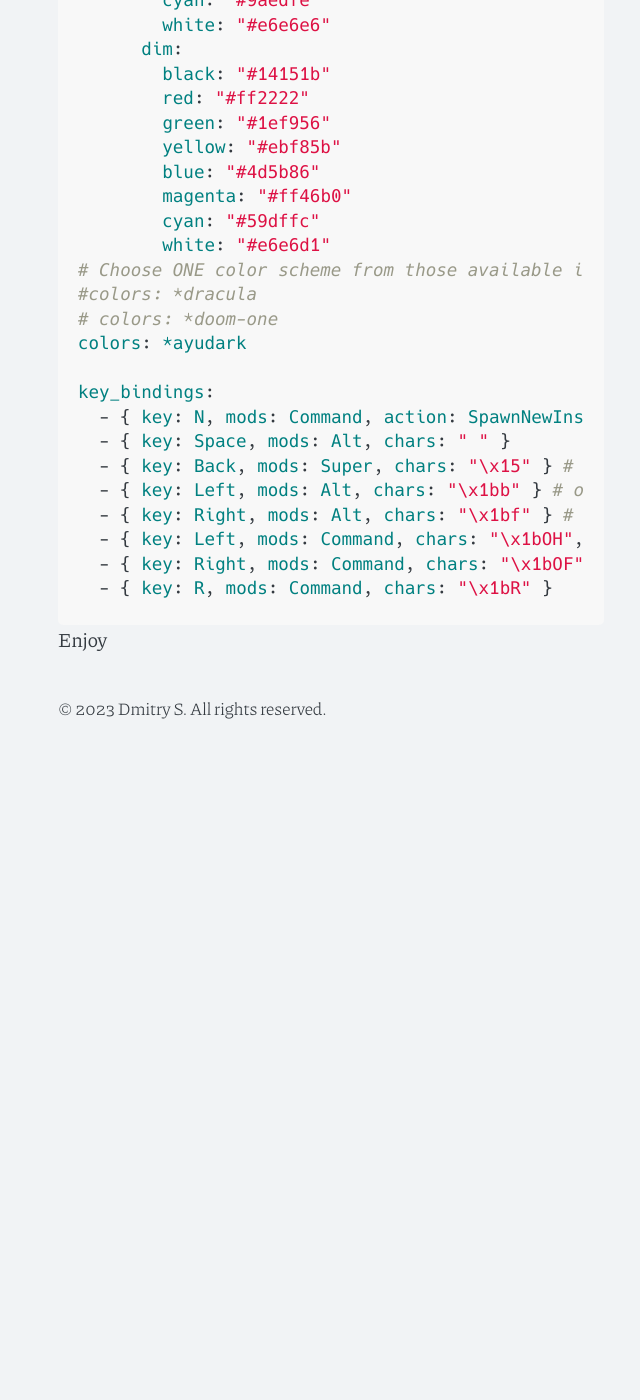
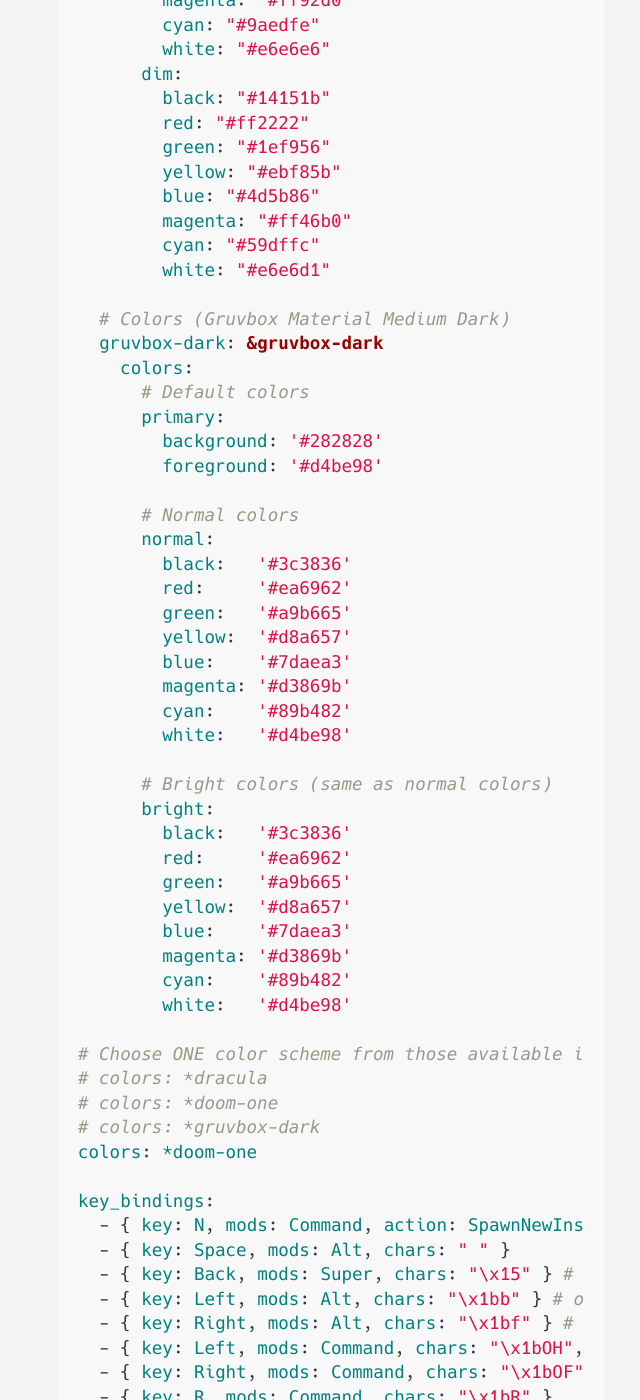
Before and after one commit to smyrnovd/smyrnovd.github.io, a Jekyll site: the page built from _posts/2023-08-28-alarnitty-console.md, in a window 1280 px wide and 1400 px high, scrolled down 2991 px. Shown: the whole window, without its empty margins (309-949 px from the left). Built offline with Jekyll 4.4.1, drawn with Linux system fonts in a browser that asks for light colours; before the commit the page ends 3752 px from its top, so only the background shows below that; some of the changed text lies outside the part shown.

Commit message:
Update 2023-08-28-alarnitty-console.md

```diff
--- a/_posts/2023-08-28-alarnitty-console.md
+++ b/_posts/2023-08-28-alarnitty-console.md
@@ -48,6 +48,7 @@ schemes:
       magenta: "0xFFEE99"
       cyan: "0x95E6CB"
       white: "0xFFFFFF"
+
   # Doom One
   doom-one: &doom-one
     primary:
@@ -133,10 +134,42 @@ schemes:
         magenta: "#ff46b0"
         cyan: "#59dffc"
         white: "#e6e6d1"
+
+  # Colors (Gruvbox Material Medium Dark)
+  gruvbox-dark: &gruvbox-dark
+    colors:
+      # Default colors
+      primary:
+        background: '#282828'
+        foreground: '#d4be98'
+
+      # Normal colors
+      normal:
+        black:   '#3c3836'
+        red:     '#ea6962'
+        green:   '#a9b665'
+        yellow:  '#d8a657'
+        blue:    '#7daea3'
+        magenta: '#d3869b'
+        cyan:    '#89b482'
+        white:   '#d4be98'
+
+      # Bright colors (same as normal colors)
+      bright:
+        black:   '#3c3836'
+        red:     '#ea6962'
+        green:   '#a9b665'
+        yellow:  '#d8a657'
+        blue:    '#7daea3'
+        magenta: '#d3869b'
+        cyan:    '#89b482'
+        white:   '#d4be98'
+
 # Choose ONE color scheme from those available in the above list.
-#colors: *dracula
+# colors: *dracula
 # colors: *doom-one
-colors: *ayudark
+# colors: *gruvbox-dark
+colors: *doom-one
 
 key_bindings:
   - { key: N, mods: Command, action: SpawnNewInstance }
```
Also changed, not shown: other parts of _posts/2023-08-28-alarnitty-console.md (+2 -2 lines).
